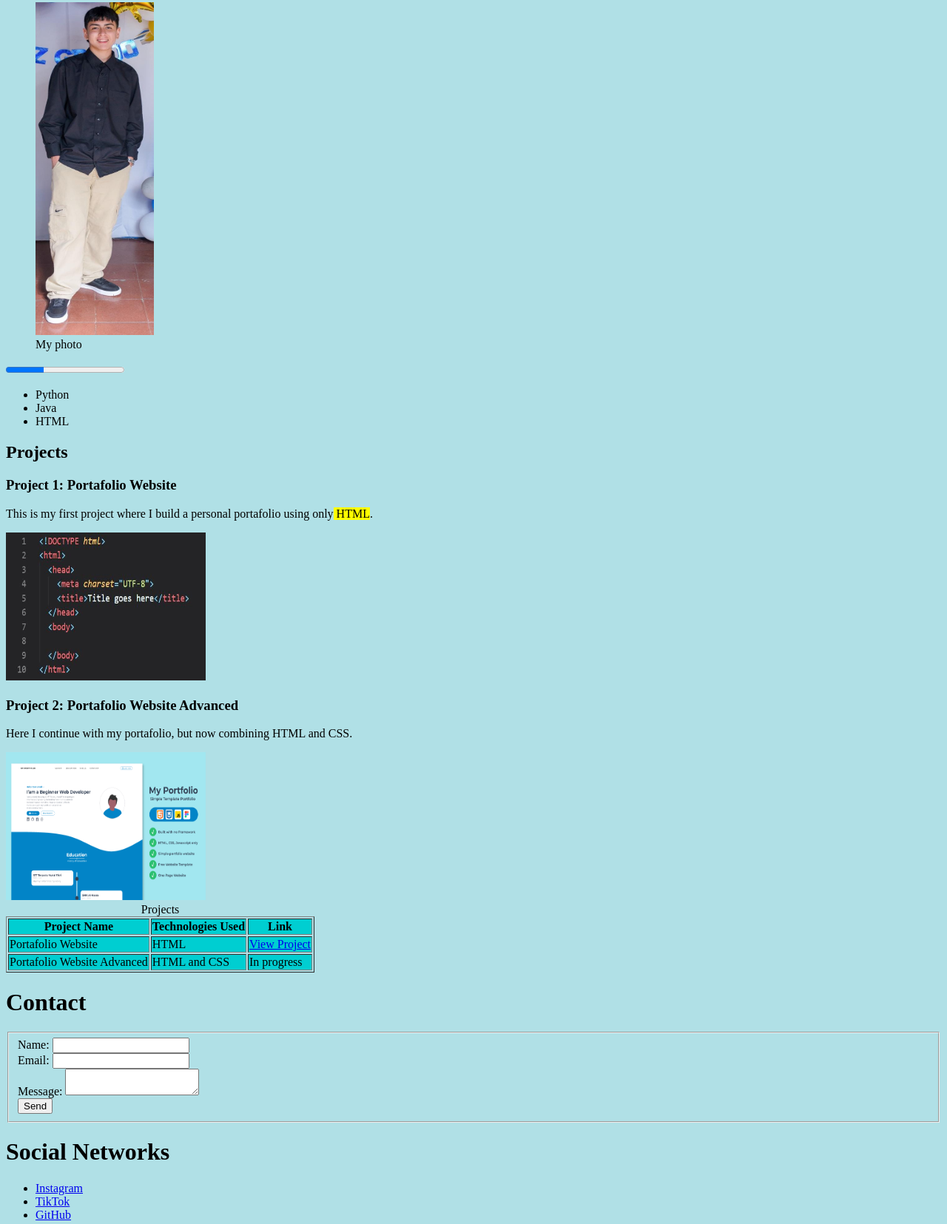
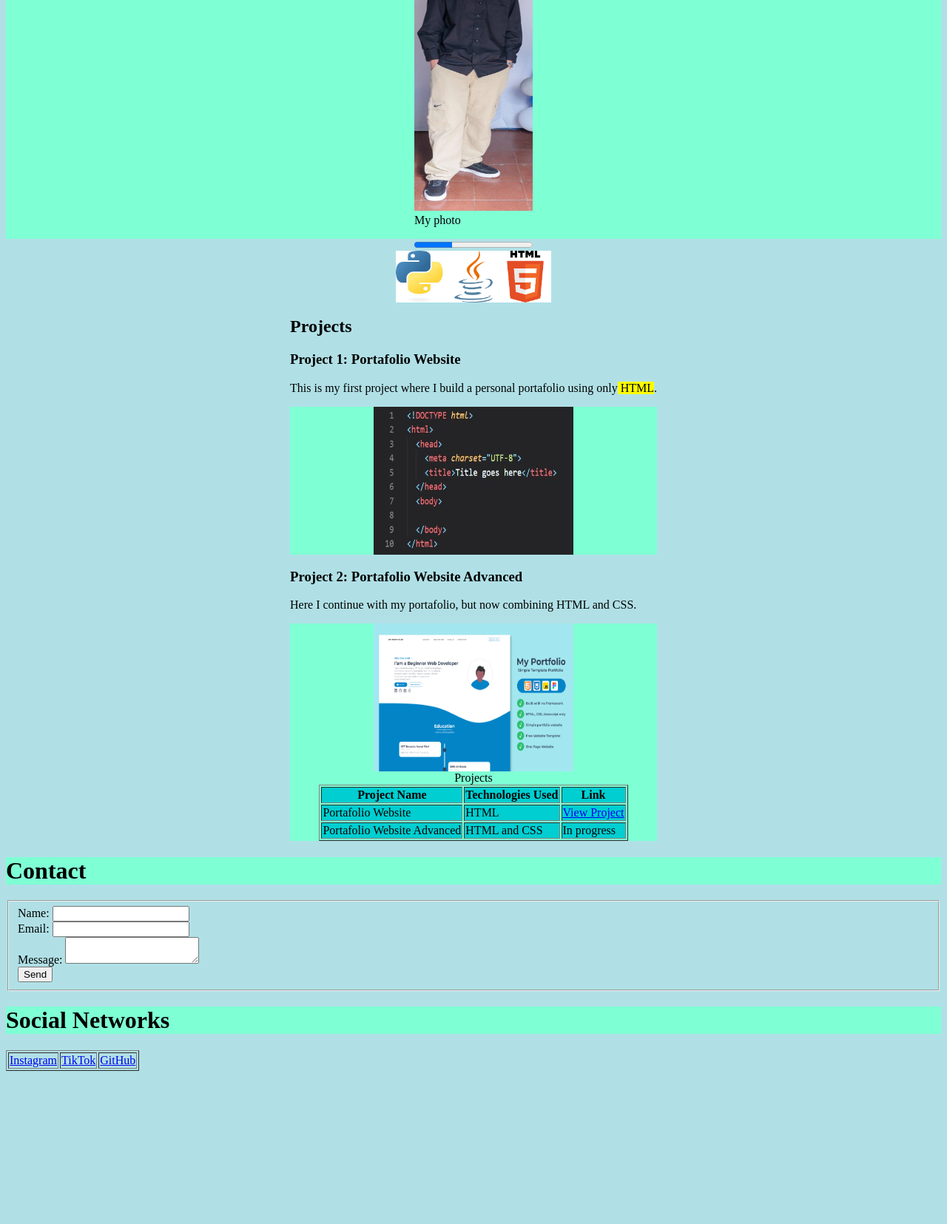
Before and after one commit to julianmc09/Portfolio-Riwi, a plain HTML site: page index.html in a window 1280 px wide. Shown: the part 835-2490 px from the top of the page at 74% size. After the commit the page ends 2291 px from the top, so only its background shows below. Drawn offline with Linux system fonts and the light colour scheme.

Commit message:
FinallyStyle

```diff
--- a/index.html
+++ b/index.html
@@ -39,42 +39,57 @@
         <div class="container">
             <p>Hello, I am <dfn>Julian <del>Morales</del> <del>Colorado</del></dfn>. I am passionate about programming,<br>constantly learning new languages and developing good skills in each of those<br>languages, in order to build great projects.</p>
         </div>
-        <div>
+        <div class="hobbies">
             <details>
                 <summary>Hobbies</summary>
                 <p>I like bikes, I like motorcyles and I like videogames.</p>
             </details>
+        </div>
             <div class="video">
-            <video width="320" height="240" controls>
+            <video width="300" height="200" controls>
                 <source src="./images/MyVideo.mp4" type="video/mp4">
             </video>
         </div>
+        <div class="audio">
             <h2>Some music:</h2>
             <audio controls>
                 <source src="./images/MyAudio.mp3" type="audio/mpeg">
             </audio>
+        </div>
     </section>
+    <div class="image">
         <figure>
-    <img src="./images/905825d3-5d86-4c98-98c4-250f992ba32a.jpeg" alt="Julian's photo" width="160px" height="450px">
+        <img src="./images/905825d3-5d86-4c98-98c4-250f992ba32a.jpeg" alt="Julian's photo" width="160px" height="380px">
         <figcaption>My photo</figcaption>
         </figure>
+    </div>
+    <div class="progress">
         <progress id="file" value="32" max="100"> 32% </progress>
+    </div>
         <!-- List for skills -->
-    <ul>
-        <li>Python</li>
-        <li>Java</li>
-        <li>HTML</li>
-    </ul>
+    <div class="logs">
+        <img src="./images/python.jpg" alt="python" width="70px" height="70px">
+        <img src="./images/java.png" alt="Java" width="70px" height="70px">
+        <img src="./images/htmll.png" alt="HTML" width="70px" height="70px">
+    </div>
+
     <!-- Third section showing current projects -->
+    <div class="projects">
         <section>
+            <div>
             <h2 id="projects">Projects</h2>
             <h3>Project 1: Portafolio Website</h3>
             <p>This is my first project where I build a personal portafolio using only<mark> HTML</mark>.</p>
+            <div class="img1">
                 <img src="./images/HTML-sencillo.png" alt="Simple portafolio" width="270px" height="200px">
+            </div>
             <h3>Project 2: Portafolio Website Advanced</h3>
             <p>Here I continue with my portafolio, but now combining HTML and CSS.</p>
+            <div class="img2">
                 <img src="./images/HTML-AV.png" alt="Advanced Portafolio" width="270px" height="200px">
+            </div>
             <!-- table with project information -->
+            <div class="table1">
                 <table border="1">
                     <colgroup>
                         <col span = "3" style="background-color: darkturquoise ;">
@@ -96,11 +111,15 @@
                         <td>In progress</td>
                     </tr>
                 </table>
+            </div>
         </section>
+    </div>
 <!-- Top of the footer -->
 <footer>
     <!-- fourth contact section -->
+     <div class="contact">
         <h1 id="contact">Contact</h1>
+    </div>
         <form action="/send" method="post">
         <fieldset>
         <label for="name">Name:</label>
@@ -116,12 +135,14 @@
         </fieldset>
     </form>
     <!-- Links to go to social networks -->
+     <div class="social">
         <h1 id="social-networks">Social Networks</h1>
-    <ul>
-        <li><a href="https://www.instagram.com/jmc___09/" target="_blank">Instagram</a> </li>
-        <li><a href="https://www.tiktok.com/@juliancoloraddo" target="_blank">TikTok</a></li>
-        <li><a href="https://github.com/julianmc09" target="_blank">GitHub</a></li>
-    </ul>
+    </div>
+    <table border="1">
+        <td><a href="https://www.instagram.com/jmc___09/" target="_blank">Instagram</a></td>
+        <td><a href="https://www.tiktok.com/@juliancoloraddo" target="_blank">TikTok</a></td>
+        <td><a href="https://github.com/julianmc09" target="_blank">GitHub</a></td>
+    </table>
 </footer>
 </body>
 </html>
--- a/style.css
+++ b/style.css
@@ -34,3 +34,60 @@
     justify-content: center;
     background-color: aquamarine;
 }
+
+.hobbies{
+    display: flex;
+    justify-content: center;
+}
+
+.audio{
+    display: flex;
+    justify-content: center;
+}
+
+.image{
+    display:flex;
+    justify-content: center;
+    background-color: aquamarine;
+}
+
+.progress{
+    display: flex;
+    justify-content: center;
+}
+
+.logs{
+    display: flex;
+    justify-content: center;
+}
+
+.projects{
+    display: flex;
+    justify-content: center;
+}
+
+.img1{
+    display: flex;
+    justify-content: center;
+    background-color: aquamarine;
+}
+
+.img2{
+    display: flex;
+    justify-content: center;
+    background-color: aquamarine;
+}
+
+.table1{
+    display: flex;
+    justify-content: center;
+    background-color: aquamarine;
+}
+
+.contact{
+    background-color: aquamarine;
+}
+
+.social{
+    background-color: aquamarine;
+}
```
Also changed, not shown: images/htmll.png (added), images/java.png (added), images/python.jpg (added). Lines whose indentation alone changed are shown as unchanged.
